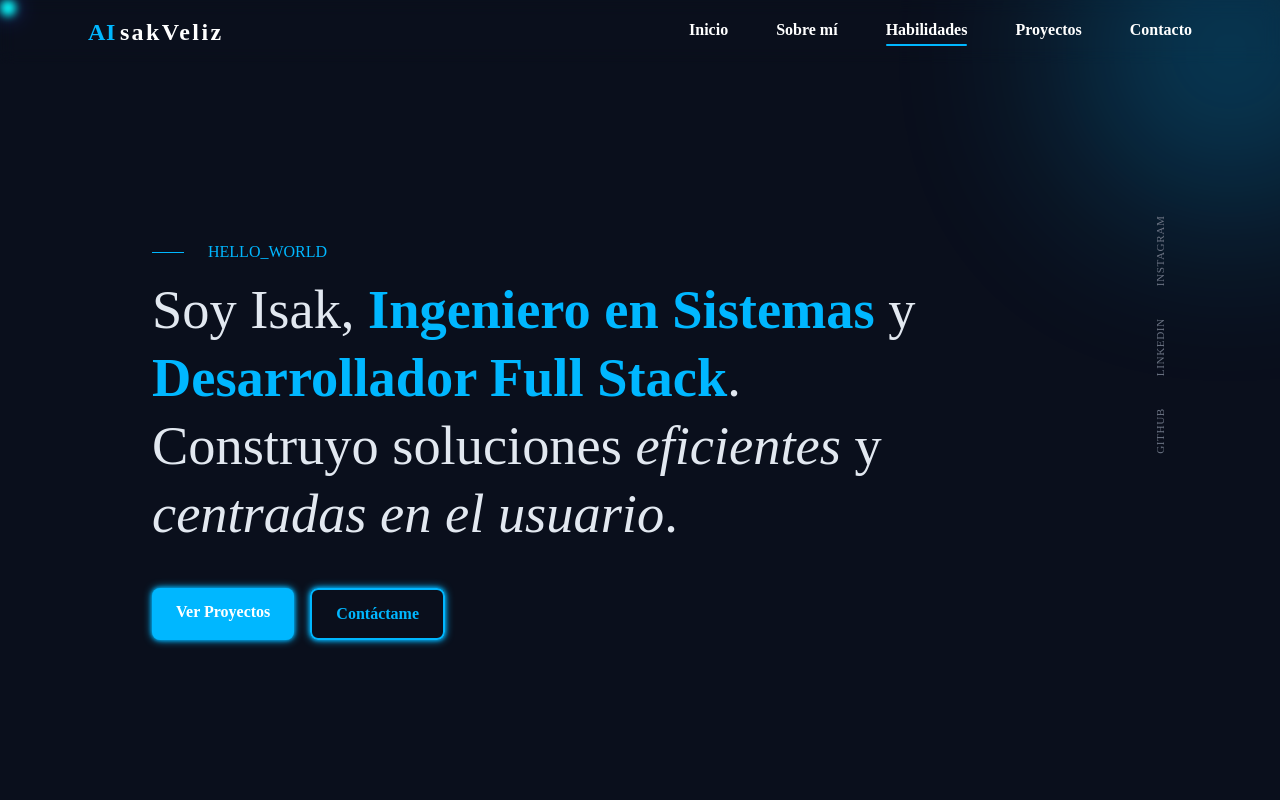
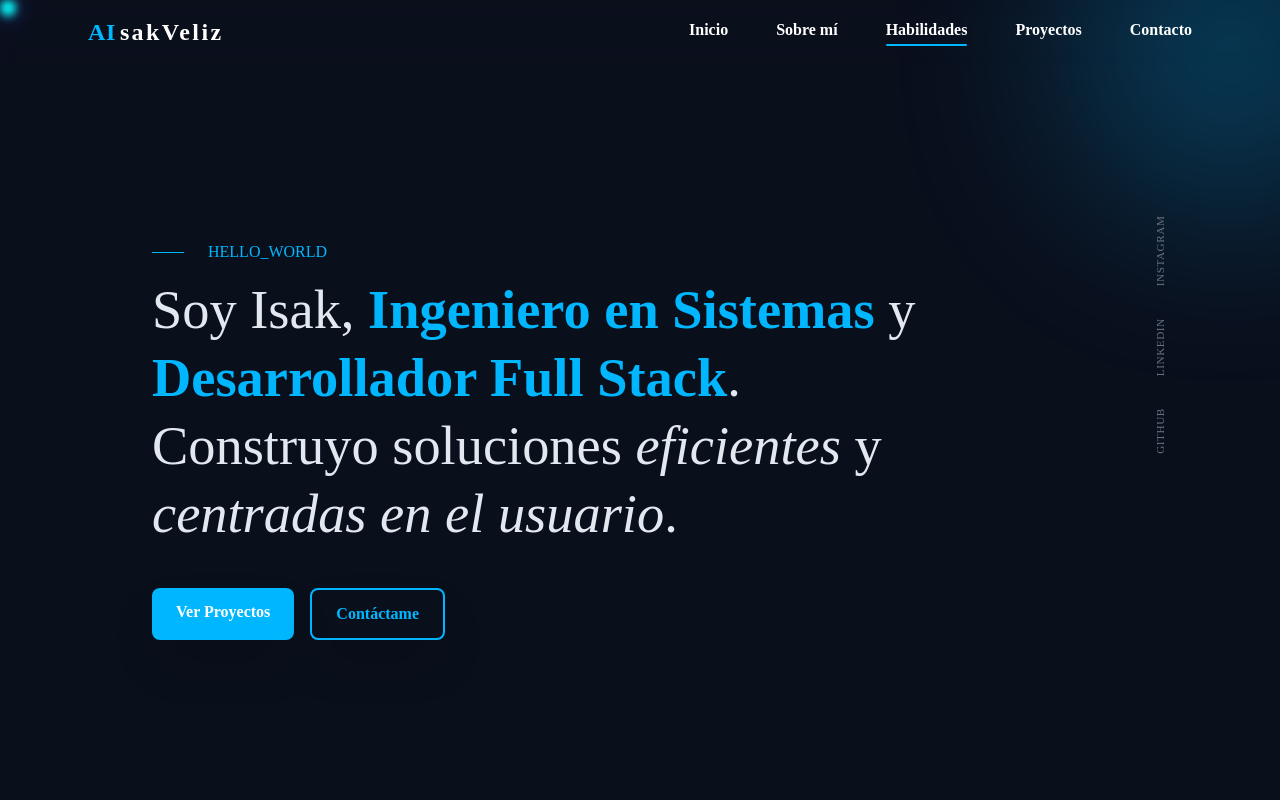
Before and after one commit to Isaac-VelizC/aisakveliz_portfolio, a React (Vite) app: page / in a window 1280 px wide. Shown: the top 800 px of the page. Built offline with nearby package versions, Linux system fonts and the light colour scheme.

Commit message:
feat: Ajusta estilos de botones en la sección Hero

```diff
--- a/src/Pages/Hero.tsx
+++ b/src/Pages/Hero.tsx
@@ -52,9 +52,9 @@ const HeroSection = () => {
             whileTap={{ scale: 0.95 }}
             href="#projects"
             aria-label={content.hero.view_projects}
-            className="px-6 py-3 rounded-lg font-semibold transition-all duration-300
-               bg-accentcolor text-white shadow-blue-md
-               hover:shadow-cyan-lg hover:brightness-110"
+            className="px-4 py-2 md:px-6 md:py-3 rounded-lg font-semibold transition-all duration-300
+               bg-accentcolor text-white shadow-2xl
+               hover:shadow-blue-md hover:brightness-110"
           >
             {content.hero.view_projects}
           </motion.a>
@@ -66,10 +66,10 @@ const HeroSection = () => {
             whileTap={{ scale: 0.95 }}
               href={content.contact.whatsapp_link}
             aria-label="Contáctame"
-            className="px-6 py-3 rounded-lg font-semibold border-2 transition-all duration-300
+            className="px-4 py-2 md:px-6 md:py-3 rounded-lg font-semibold border-2 transition-all duration-300
                border-accentcolor text-accentcolor bg-transparent
                hover:bg-accentcolor hover:text-white
-               shadow-blue-md hover:shadow-cyan-lg"
+               shadow-2xl hover:shadow-blue-md"
           >
             {content.contact.title}
           </motion.a>
```
